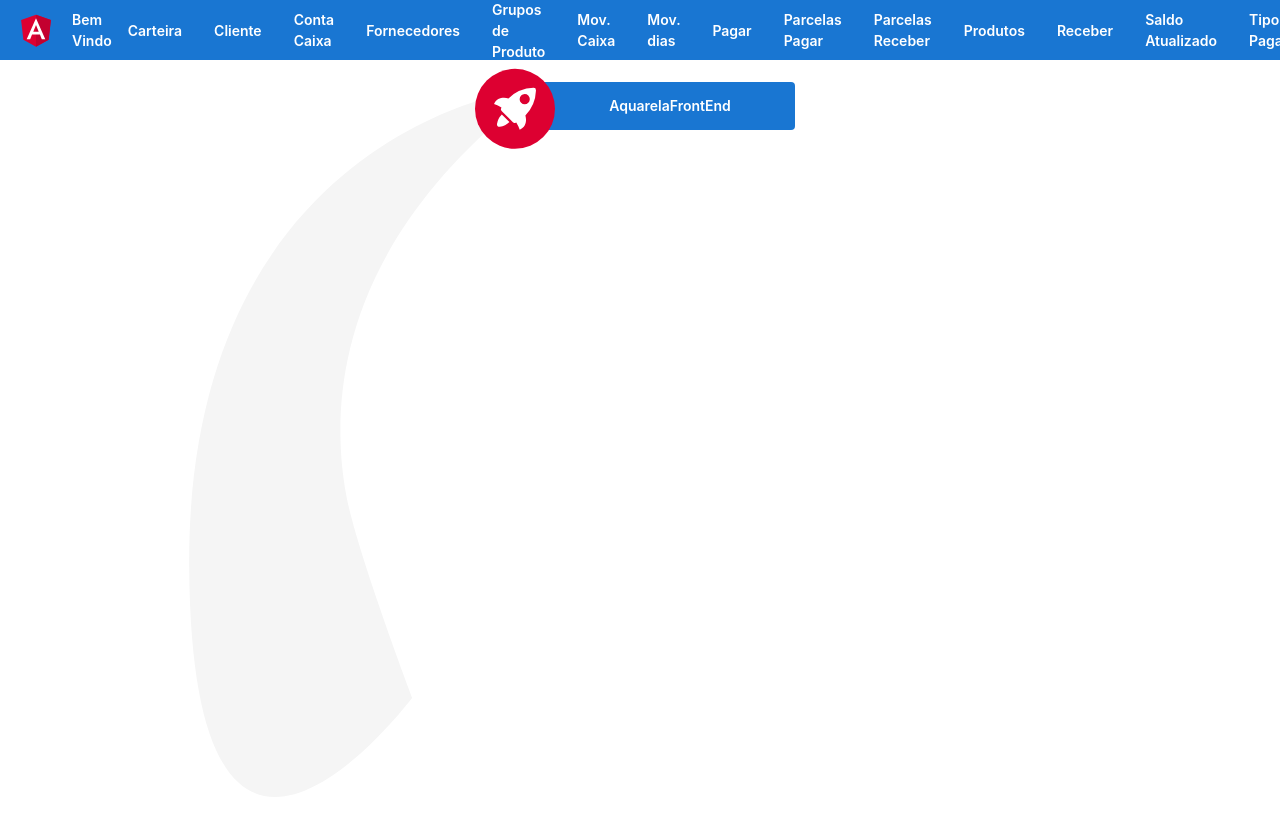
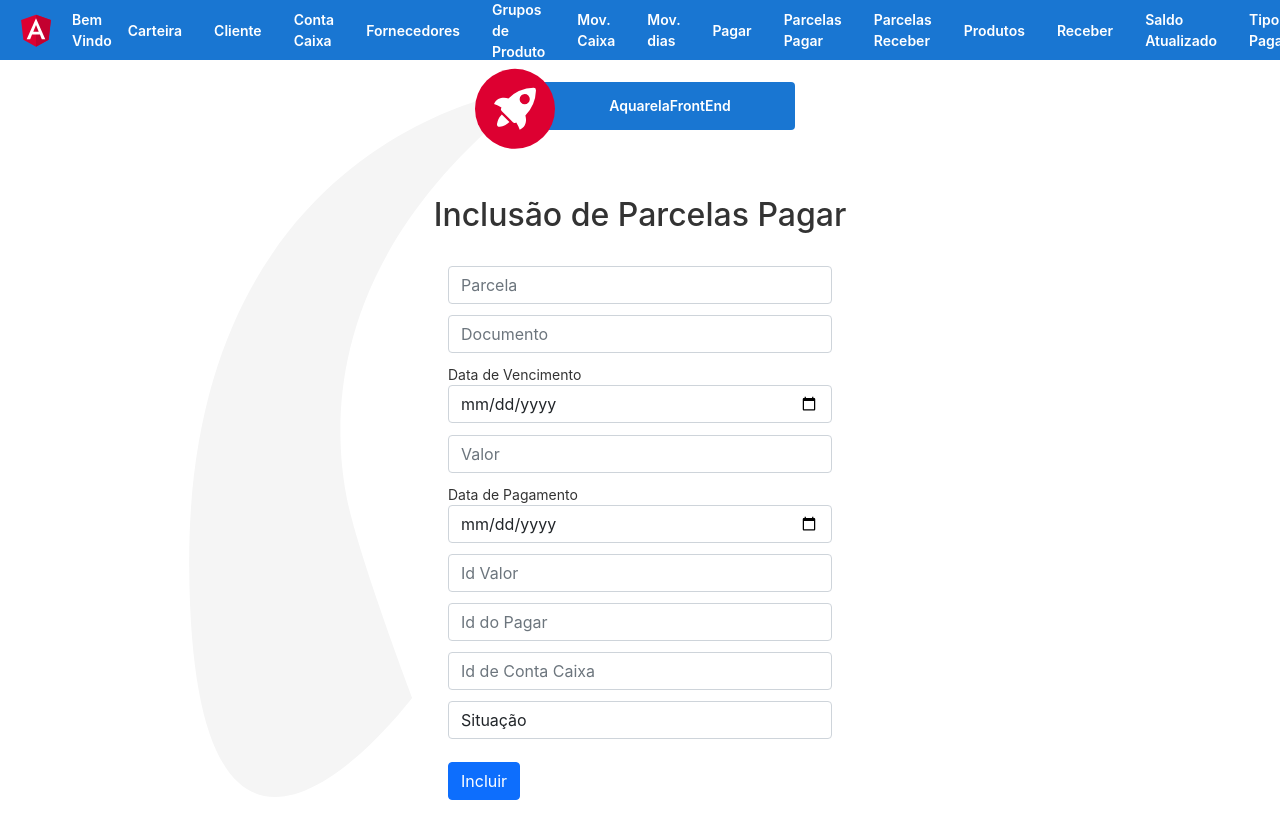
Before and after one commit to SidneyMaldonado/aquarela, an Angular app: page /parcelapagar/incluir in a window 1280 px wide. Before the commit this address led to /. Shown: the top 838 px of the page. Before the commit the page ends 800 px from the top, so only its background shows below. Built offline with nearby package versions, Linux system fonts and the light colour scheme.

Commit message:
inclusão de parcelaPagar

```diff
--- a/src/app/app-routing.module.ts
+++ b/src/app/app-routing.module.ts
@@ -1,3 +1,4 @@
+
 import { ContaCaixa } from './entities/contacaixa';
 import { NgModule } from '@angular/core';
 import { RouterModule, Routes } from '@angular/router';
@@ -23,6 +24,7 @@ import { VendaComponent } from './components/venda/venda.component';
 import { MovdiaIncluirComponent } from './components/movdia-incluir/movdia-incluir.component';
 import { FornecedorIncluirComponent } from './components/fornecedor-incluir/fornecedor-incluir.component';
 import { CarteiraIncluirComponent } from './components/carteira-incluir/carteira-incluir.component';
+import { ParcelapagarIncluirComponent } from './components/parcelapagar-incluir/parcelapagar-incluir.component';
 
 const routes: Routes = [
   {path: "contacaixa", component: ContacaixaComponent},
@@ -58,7 +60,8 @@ const routes: Routes = [
   {path: "contacaixa", component: ContacaixaComponent},
   {path: "cliente", component: ClienteComponent},
   {path: "venda", component: VendaComponent},
-  {path: "carteiraincluir", component: CarteiraIncluirComponent},
+  {path: "carteira/incluir", component: CarteiraIncluirComponent},
+  {path: "parcelapagar/incluir", component: ParcelapagarIncluirComponent},
   {path:"movdia/incluir", component: MovdiaIncluirComponent},
   {path: "fornecedor/incluir", component: FornecedorIncluirComponent}
 ]
--- a/src/app/app.module.ts
+++ b/src/app/app.module.ts
@@ -25,6 +25,7 @@ import { MovdiaIncluirComponent } from './components/movdia-incluir/movdia-inclu
 import { FormBuilder, FormsModule, ReactiveFormsModule } from '@angular/forms';
 import { FornecedorIncluirComponent } from './components/fornecedor-incluir/fornecedor-incluir.component';
 import { CarteiraIncluirComponent } from './components/carteira-incluir/carteira-incluir.component';
+import { ParcelapagarIncluirComponent } from './components/parcelapagar-incluir/parcelapagar-incluir.component';
 
 @NgModule({
   declarations: [
@@ -48,7 +49,8 @@ import { CarteiraIncluirComponent } from './components/carteira-incluir/carteira
     FornecedorIncluirComponent,
     CarteiraIncluirComponent,
     MovdiaIncluirComponent,
-    FornecedorIncluirComponent
+    FornecedorIncluirComponent,
+    ParcelapagarIncluirComponent
   ],
   imports: [
     BrowserModule,
--- /dev/null
+++ b/src/app/components/parcelapagar-incluir/parcelapagar-incluir.component.html
@@ -0,0 +1,23 @@
+<div id="notificacao" class="notificacao"></div>
+<div class="container main-content">
+    <h2>Inclusão de Parcelas Pagar</h2>
+    <form class="form" [formGroup]="form" (submit)="submit()">
+        <input class="form-control" type="number" placeholder="Parcela" name="parcela" formControlName="nrParcela">
+        <input class="form-control" class="form-control" type="text" placeholder="Documento" name="documento" formControlName="dsDocumento">
+        <label> Data de Vencimento</label>
+        <input class="form-control" type="date" placeholder="Vencimento" name="vencimento" formControlName="dtVencimento">
+        <input class="form-control" type="number" placeholder="Valor" name="valor" formControlName="nrValor">
+        <label> Data de Pagamento</label>
+        <input class="form-control" type="date" placeholder="Data do Pagamento" name="pagamento" formControlName="dtPagamento">
+        <input class="form-control" type="number" placeholder="Id Valor" name="valorpago" formControlName="nrValorPago">
+        <input class="form-control" type="number" placeholder="Id do Pagar" name="pagar" formControlName="idPagar">
+        <input class="form-control" type="number" placeholder="Id de Conta Caixa" name="contacaixa" formControlName="idContaCaixa">
+        <select aria-placeholder="Situação" class="form-control" formControlName="dmSituacao" name="Situação">
+
+            <option value="" disabled selected hidden>Situação</option>
+            <option value="0">Inativo</option>
+            <option value="1">Ativo</option>
+        </select>
+        <input class="btn btn-primary" type="submit" value="Incluir">
+    </form>
+</div>
--- /dev/null
+++ b/src/app/components/parcelapagar-incluir/parcelapagar-incluir.component.ts
@@ -0,0 +1,65 @@
+import { Component, OnInit } from '@angular/core';
+import { FormBuilder, FormGroup, Validators } from '@angular/forms';
+import { ParcelaPagar } from 'src/app/entities/parcelapagar';
+import { showError, showSuccess } from 'src/app/formHandler/formhandler';
+import { CarteiraService } from 'src/app/services/carteira.service';
+import { ParcelaPagarService } from 'src/app/services/parcelapagar.service';
+
+@Component({
+  selector: 'app-parcelapagar-incluir',
+  templateUrl: './parcelapagar-incluir.component.html',
+  styleUrls: ['./parcelapagar-incluir.component.css']
+})
+export class ParcelapagarIncluirComponent implements OnInit {
+
+  form: FormGroup = this.formBuilder.group({
+
+    nrParcela: ['', Validators.required],
+    dsDocumento: ['', Validators.required],
+    dtVencimento: ['', Validators.required],
+    dmSituacao: ['', Validators.required],
+    nrValor: ['', Validators.required],
+    dtPagamento: ['', Validators.required],
+    nrValorPago: ['', Validators.required],
+    idPagar: ['', Validators.required],
+    idContaCaixa: ['', Validators.required],
+
+  })
+  constructor(private parcelaPagarService: ParcelaPagarService,
+    private formBuilder: FormBuilder) { }
+
+  ngOnInit(): void {
+  }
+
+  submit() {
+    if(this.form.valid) {
+      const novaParcelaPagar: ParcelaPagar = {
+        idParcela: 0,
+        nrParcela: this.form.value.nrParcela,
+        dsDocumento: this.form.value.dsDocumento,
+        dtVencimento: this.form.value.dtVencimento,
+        dmSituacao: Boolean(this.form.value.dmSituacao),
+        nrValor: this.form.value.nrValor,
+        dtPagamento: this.form.value.dtPagamento,
+        nrValorPago: this.form.value.nrValorPago,
+        idPagar: this.form.value.idPagar,
+        idContaCaixa: this.form.value.idContaCaixa
+      }
+      console.log(novaParcelaPagar)
+      this.parcelaPagarService.incluir(novaParcelaPagar).subscribe(res => {
+        showSuccess("Carteira inserida")
+      }, error => {
+        console.log(error)
+        if(error.status == 200) {
+          showSuccess("Carteira inserida")
+          setTimeout(() => {
+            window.location.reload()
+          }, 2000)
+        }
+      })
+    } else {
+      showError("Dados inválidos")
+    }
+  }
+
+}
--- a/src/app/entities/parcelapagar.ts
+++ b/src/app/entities/parcelapagar.ts
@@ -2,9 +2,9 @@ export interface ParcelaPagar{
     idParcela: number,
     nrParcela: number,
     dsDocumento: string,
-    dtVencimento: string,
+    dtVencimento: Date,
     nrValor: number,
-    dtPagamento: string,
+    dtPagamento: Date,
     nrValorPago: number,
     idPagar: number,
     dmSituacao: boolean,
--- a/src/app/services/parcelapagar.service.ts
+++ b/src/app/services/parcelapagar.service.ts
@@ -16,5 +16,9 @@ export class ParcelaPagarService {
     return this.http.get<ParcelaPagar[]>("https://localhost:44332/api/parcelapagar");
 
   }
+  incluir(parcelapagar: ParcelaPagar): Observable<ParcelaPagar> {
+    return this.http.post<ParcelaPagar>("https://localhost:44332/api/parcelapagar", parcelapagar)
+  }
+
 
 }
```
Also changed, not shown: src/app/components/parcelapagar-incluir/parcelapagar-incluir.component.css (added), 1 other file (tests, documents, lock files or other folders).
